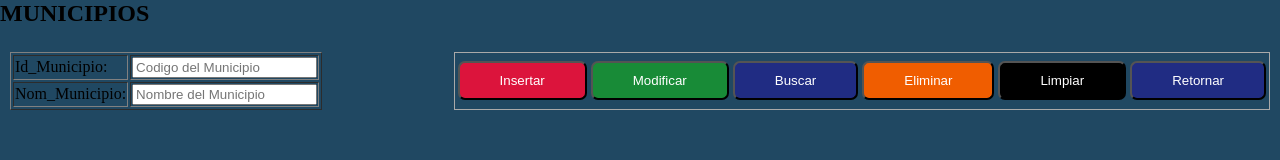
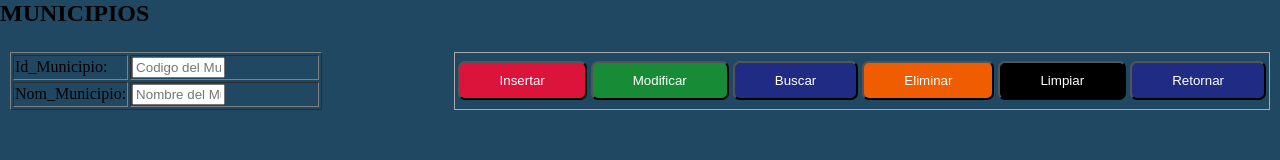
Before and after one commit to AndresDevia/Proyecto-Hortofruticola, a plain HTML site: page Form_Municipio.html in a window 1280 px wide. Drawn offline with Linux system fonts and the light colour scheme.

Commit message:
Update Estilo_Form_Municipio.css

```diff
--- a/Style/Estilo_Form_Municipio.css
+++ b/Style/Estilo_Form_Municipio.css
@@ -51,7 +51,7 @@ background: #204862;
  border: 1px solid darkgray;
 }
 
-.input-58 {
+.input-50 {
  width: 50%;
 }
 
```
